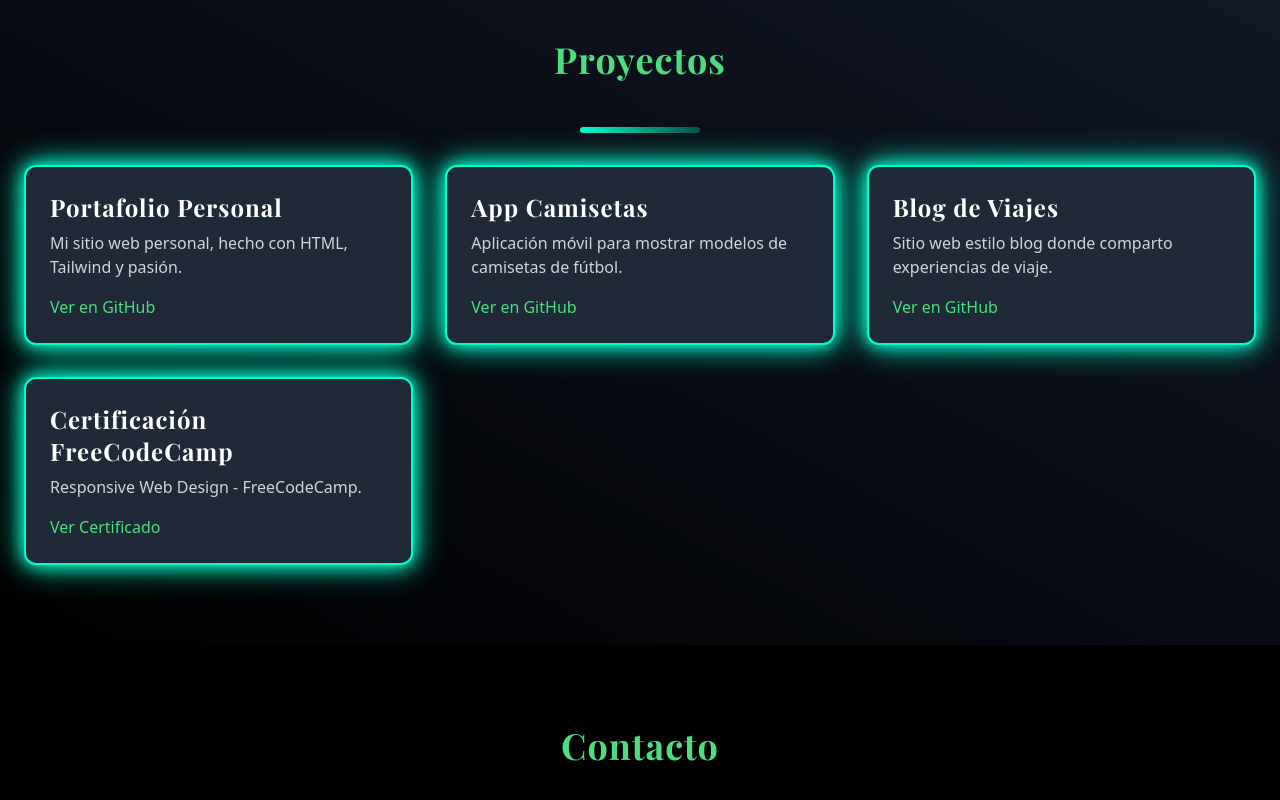
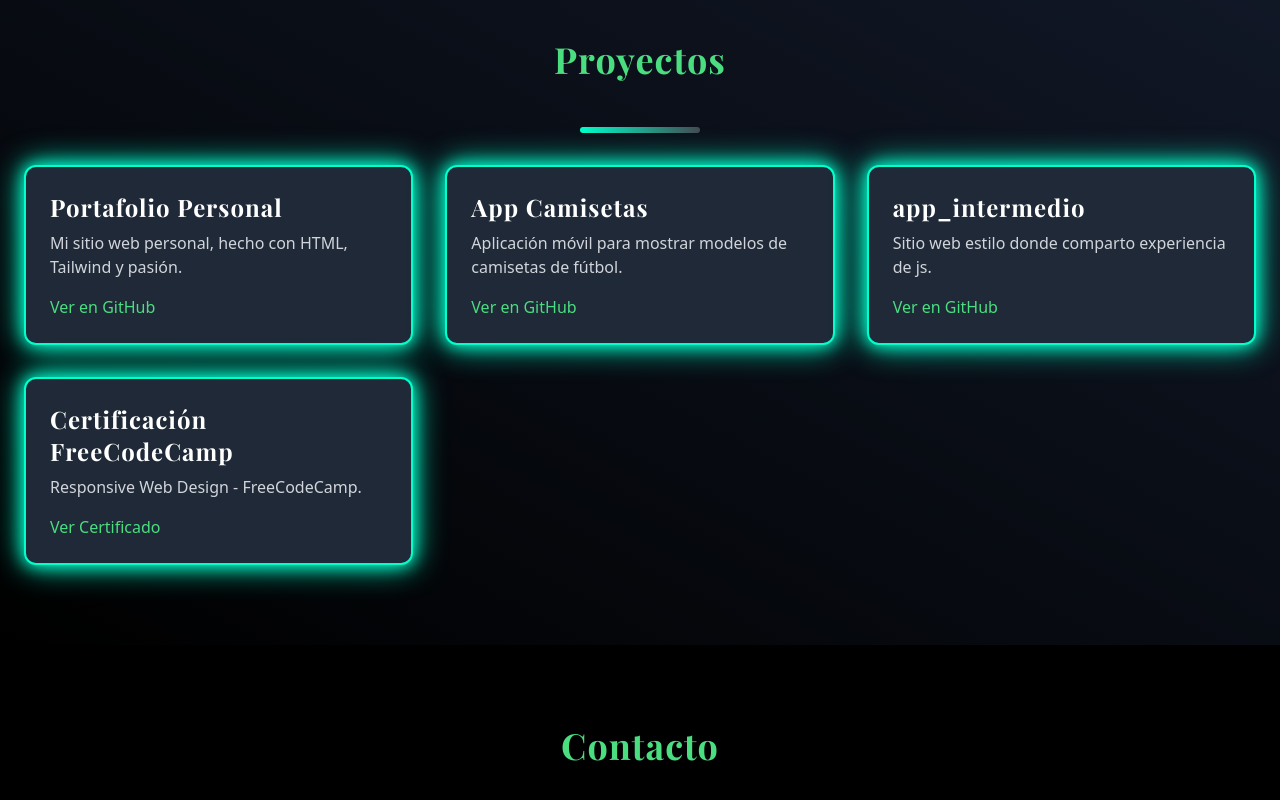
Before and after one commit to alder1234567/Mi_portafolio, a plain HTML site: page index.html in a window 1280 px wide. Shown: the part 1340-2140 px from the top of the page. Drawn offline with nearby package versions, Linux system fonts and the light colour scheme.

Commit message:
actualice

```diff
--- a/index.html
+++ b/index.html
@@ -57,7 +57,7 @@
     .separador {
       width: 120px;
       height: 6px;
-      background: linear-gradient(90deg, #00ffcc 0%, #00ffcc44 100%);
+      background: linear-gradient(90deg, #00ffcc 0%, #e3e9e844 100%);
       border-radius: 3px;
       margin: 0 auto 32px auto;
     }
@@ -146,9 +146,9 @@
           <a href="https://github.com/alder1234567/mi_app_camisetas.git" class="text-green-400 hover:underline">Ver en GitHub</a>
         </div>
         <div class="bg-gray-800 rounded-xl p-6 neon-box">
-          <h3 class="text-2xl font-semibold mb-2">Blog de Viajes</h3>
-          <p class="text-gray-300 mb-4">Sitio web estilo blog donde comparto experiencias de viaje.</p>
-          <a href="https://github.com/alder1234567/Blog_viajes.git" class="text-green-400 hover:underline">Ver en GitHub</a>
+          <h3 class="text-2xl font-semibold mb-2">app_intermedio</h3>
+          <p class="text-gray-300 mb-4">Sitio web estilo  donde comparto experiencia de js.</p>
+          <a href="https://alder1234567.github.io/app_tarea_intermedio/" class="text-green-400 hover:underline">Ver en GitHub</a>
         </div>
       <div class="bg-gray-800 rounded-xl p-6 neon-box">
   <h3 class="text-2xl font-semibold mb-2">Certificación FreeCodeCamp</h3>
```
